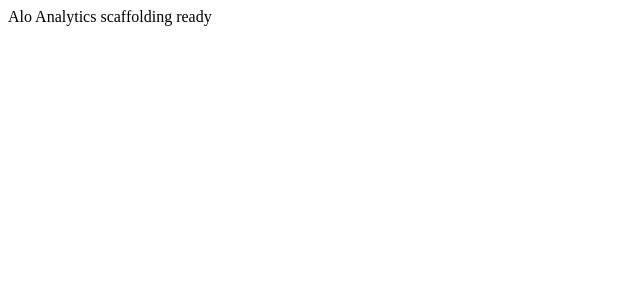
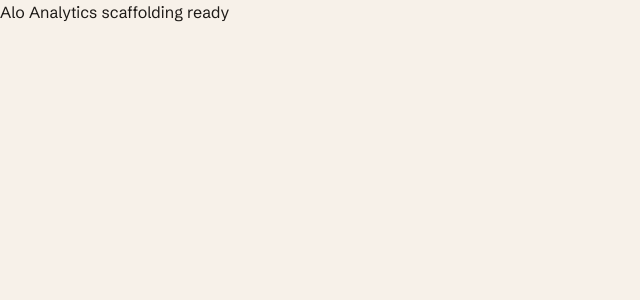
Before and after one commit to AtharvaN16/Alo_dashboard, a Next.js app: page / in a window 1280 px wide. Shown: the top 300 px of the page, without its empty margins (0-640 px from the left). Built offline with nearby package versions, Linux system fonts and the light colour scheme.

Commit message:
feat: add Tailwind config, OKLCH tokens, font loading, globals

```diff
--- /dev/null
+++ b/app/globals.css
@@ -0,0 +1,20 @@
+@tailwind base;
+@tailwind components;
+@tailwind utilities;
+
+:root { color-scheme: light; }
+
+html, body { background: oklch(0.96 0.012 75); color: oklch(0.22 0.008 75); }
+
+body {
+  font-family: var(--font-schibsted), system-ui, sans-serif;
+  font-feature-settings: 'ss01', 'cv11';
+  -webkit-font-smoothing: antialiased;
+}
+
+/* Tabular figures for ledger/table numbers. Apply via .num utility class. */
+.num { font-variant-numeric: tabular-nums; }
+
+/* Hairline horizontal rule used between ledger rows and editorial blocks. */
+.hairline { background: oklch(0.88 0.012 75); height: 1px; width: 100%; }
+.hairline-v { background: oklch(0.88 0.012 75); width: 1px; align-self: stretch; }
--- a/app/layout.tsx
+++ b/app/layout.tsx
@@ -1,9 +1,37 @@
-export const metadata = { title: 'Alo Analytics' };
+import './globals.css';
+import { Fraunces, Schibsted_Grotesk, Geist_Mono } from 'next/font/google';
+
+const fraunces = Fraunces({
+  subsets: ['latin'],
+  variable: '--font-fraunces',
+  axes: ['SOFT', 'WONK', 'opsz'],
+  display: 'swap',
+});
+
+const schibsted = Schibsted_Grotesk({
+  subsets: ['latin'],
+  variable: '--font-schibsted',
+  display: 'swap',
+});
+
+const geistMono = Geist_Mono({
+  subsets: ['latin'],
+  variable: '--font-geist-mono',
+  display: 'swap',
+});
+
+export const metadata = {
+  title: 'Alo Analytics',
+  description: 'Mock digital analytics dashboard for Alo Yoga',
+};
 
 export default function RootLayout({ children }: { children: React.ReactNode }) {
   return (
-    <html lang="en">
-      <body>{children}</body>
+    <html
+      lang="en"
+      className={`${fraunces.variable} ${schibsted.variable} ${geistMono.variable}`}
+    >
+      <body className="bg-bone text-charcoal min-h-screen">{children}</body>
     </html>
   );
 }
--- /dev/null
+++ b/postcss.config.mjs
@@ -0,0 +1,3 @@
+export default {
+  plugins: { tailwindcss: {}, autoprefixer: {} },
+};
--- /dev/null
+++ b/tailwind.config.ts
@@ -0,0 +1,40 @@
+import type { Config } from 'tailwindcss';
+
+const config: Config = {
+  content: ['./app/**/*.{ts,tsx}', './components/**/*.{ts,tsx}'],
+  theme: {
+    extend: {
+      colors: {
+        bone: 'oklch(0.96 0.012 75)',
+        cream: 'oklch(0.93 0.018 70)',
+        charcoal: 'oklch(0.22 0.008 75)',
+        graphite: 'oklch(0.38 0.008 75)',
+        stone: 'oklch(0.62 0.012 70)',
+        sage: 'oklch(0.58 0.038 130)',
+        'sage-deep': 'oklch(0.42 0.045 132)',
+        clay: 'oklch(0.55 0.085 50)',
+        line: 'oklch(0.88 0.012 75)',
+        lulu: 'oklch(0.72 0.025 240)',
+        gym: 'oklch(0.25 0.005 75)',
+      },
+      fontFamily: {
+        serif: ['var(--font-fraunces)', 'Georgia', 'serif'],
+        sans: ['var(--font-schibsted)', 'system-ui', 'sans-serif'],
+        mono: ['var(--font-geist-mono)', 'ui-monospace', 'monospace'],
+      },
+      fontSize: {
+        '2xs': ['0.6875rem', { lineHeight: '1.4' }],
+        'display-sm': ['3.125rem', { lineHeight: '1', letterSpacing: '-0.02em' }],
+        'display-md': ['4.1875rem', { lineHeight: '0.95', letterSpacing: '-0.025em' }],
+        'display-lg': ['5.5625rem', { lineHeight: '0.92', letterSpacing: '-0.03em' }],
+        'display-xl': ['7.4375rem', { lineHeight: '0.9', letterSpacing: '-0.035em' }],
+      },
+      letterSpacing: { tracked: '0.12em' },
+      transitionTimingFunction: { 'out-quart': 'cubic-bezier(0.165, 0.84, 0.44, 1)' },
+      boxShadow: { hairline: '0 1px 2px oklch(0.22 0.008 75 / 0.06)' },
+    },
+  },
+  plugins: [],
+};
+
+export default config;
```
Also changed, not shown: lib/brand.ts (added, +29 -0 lines).
